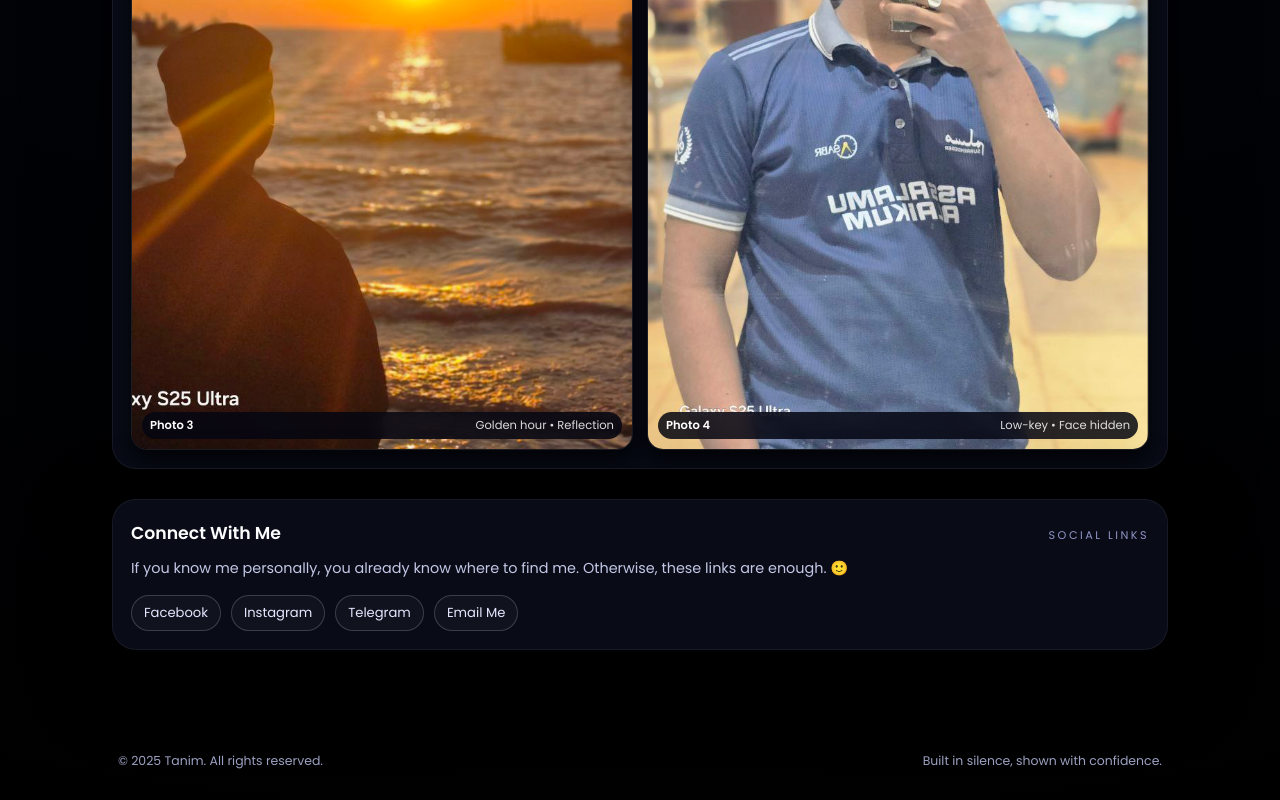
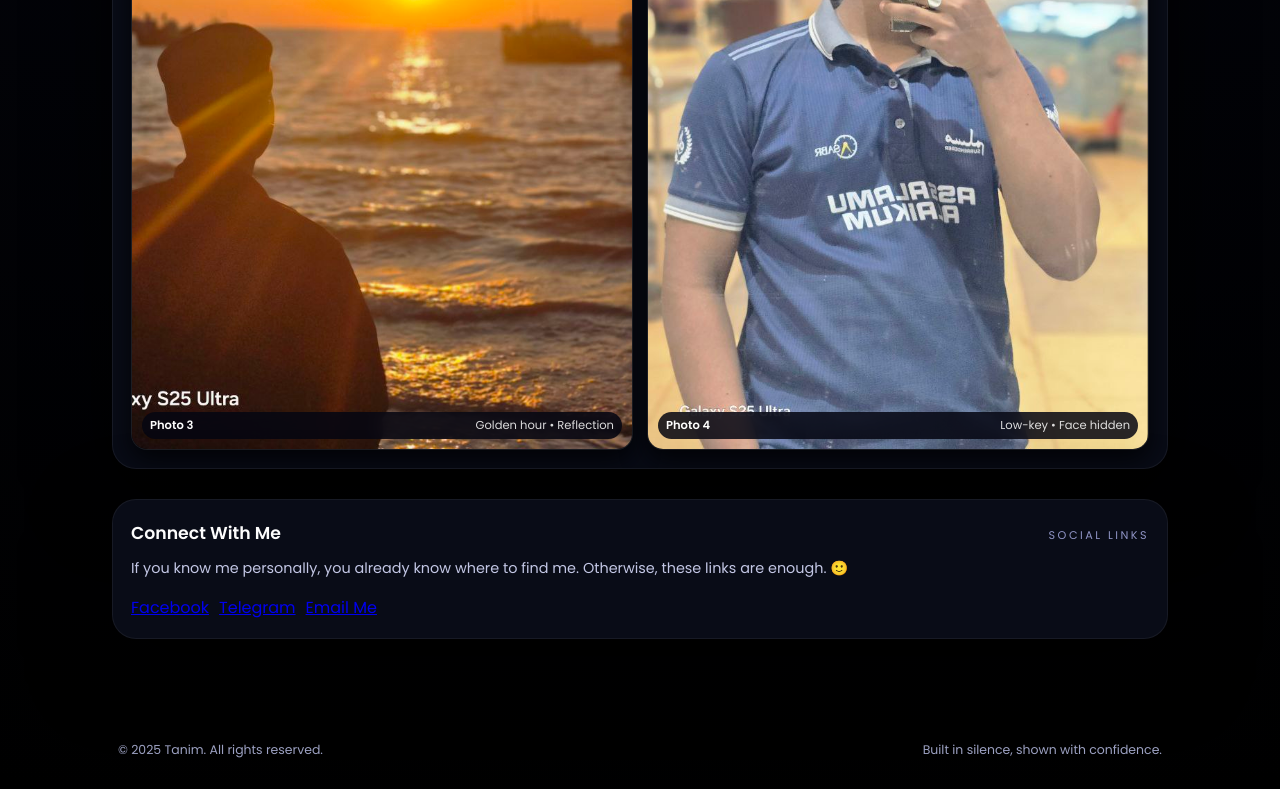
Before and after one commit to afrin5544/just-demo-, a plain HTML site: page index.html in a window 1280 px wide. Shown: the part 2504-3304 px from the top of the page. Drawn offline with Linux system fonts and the light colour scheme.

Commit message:
Update index.html

```diff
--- a/index.html
+++ b/index.html
@@ -770,10 +770,9 @@
       </p>
       <div class="socials">
         <!-- Replace # with your real links -->
-        <a class="social-link" href="#" target="_blank" rel="noopener">Facebook</a>
-        <a class="social-link" href="#" target="_blank" rel="noopener">Instagram</a>
-        <a class="social-link" href="#" target="_blank" rel="noopener">Telegram</a>
-        <a class="social-link" href="mailto:youremail@example.com">Email Me</a>
+        <a class="https://www.facebook.com/anonymousfakehaha" href="#" target="_blank" rel="noopener">Facebook</a>
+        <a class="https://t.me/@EscrowBlackhatmasters" href="#" target="_blank" rel="noopener">Telegram</a>
+        <a class="tanimtanimmdtanim@gmail.com" href="mailto:youremail@example.com">Email Me</a>
       </div>
     </section>
   </div>
```
